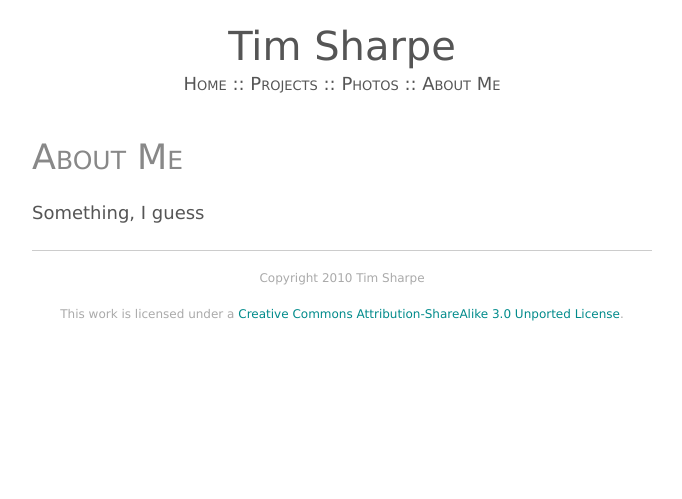
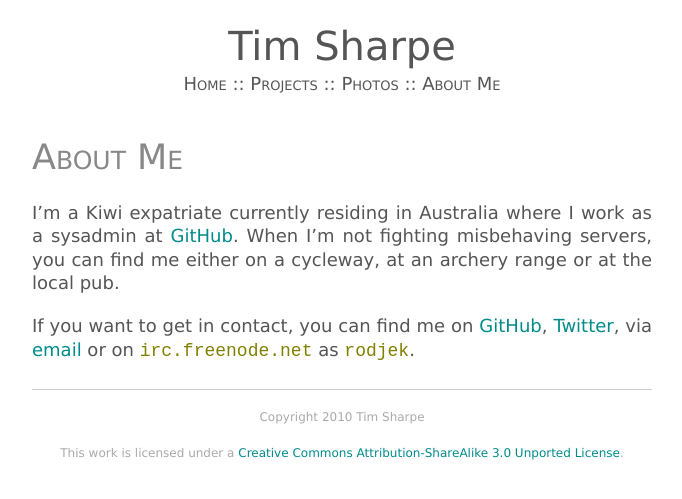
Before and after one commit to rodjek/rodjek.github.com, a Jekyll site: the page built from about.md, in a window 1280 px wide. Shown: the top 499 px of the page, without its empty margins (298-980 px from the left). Built offline with Jekyll 4.4.1, drawn with Linux system fonts in a browser that asks for light colours.

Commit message:
Force <code class="text"> to white

```diff
--- a/about.md
+++ b/about.md
@@ -3,4 +3,11 @@
 title: About Me
 ---
 
-Something, I guess
+I'm a Kiwi expatriate currently residing in Australia where I work as a
+sysadmin at [GitHub](http://github.com).  When I'm not fighting misbehaving
+servers, you can find me either on a cycleway, at an archery range or at the
+local pub.
+
+If you want to get in contact, you can find me on
+[GitHub](http://github.com/rodjek), [Twitter](http://twitter.com/rodjek),
+via [email](mailto:tim@sharpe.id.au) or on `irc.freenode.net` as `rodjek`.
--- a/css/pygments.css
+++ b/css/pygments.css
@@ -67,4 +67,4 @@
 .vg { color: #00cdcd } /* Name.Variable.Global */
 .vi { color: #00cdcd } /* Name.Variable.Instance */
 .il { color: #cd00cd } /* Literal.Number.Integer.Long */
-.text { color: #ffffff } /* plain text */
+div.highlight code.text { color: #ffffff } /* plain text */
--- a/css/site.css
+++ b/css/site.css
@@ -78,6 +78,10 @@
     font-variant: small-caps;
     color: #888;
     font-size: 20px;
+}
+
+div.post code {
+    color: olive;
 }
 
 div.post tt {
--- a/index.html
+++ b/index.html
@@ -5,7 +5,7 @@
 {% for post in site.posts %}
             <div class="post">
                 <div class="grid_7 push_2">
-                    <p class="title">{{ post.title }}</p>
+                    <p class="title"><a href="{{ post.url }}">{{ post.title }}</a></p>
                 </div>
                 <div class="postdate grid_1 push_2">
                     <p>
```
